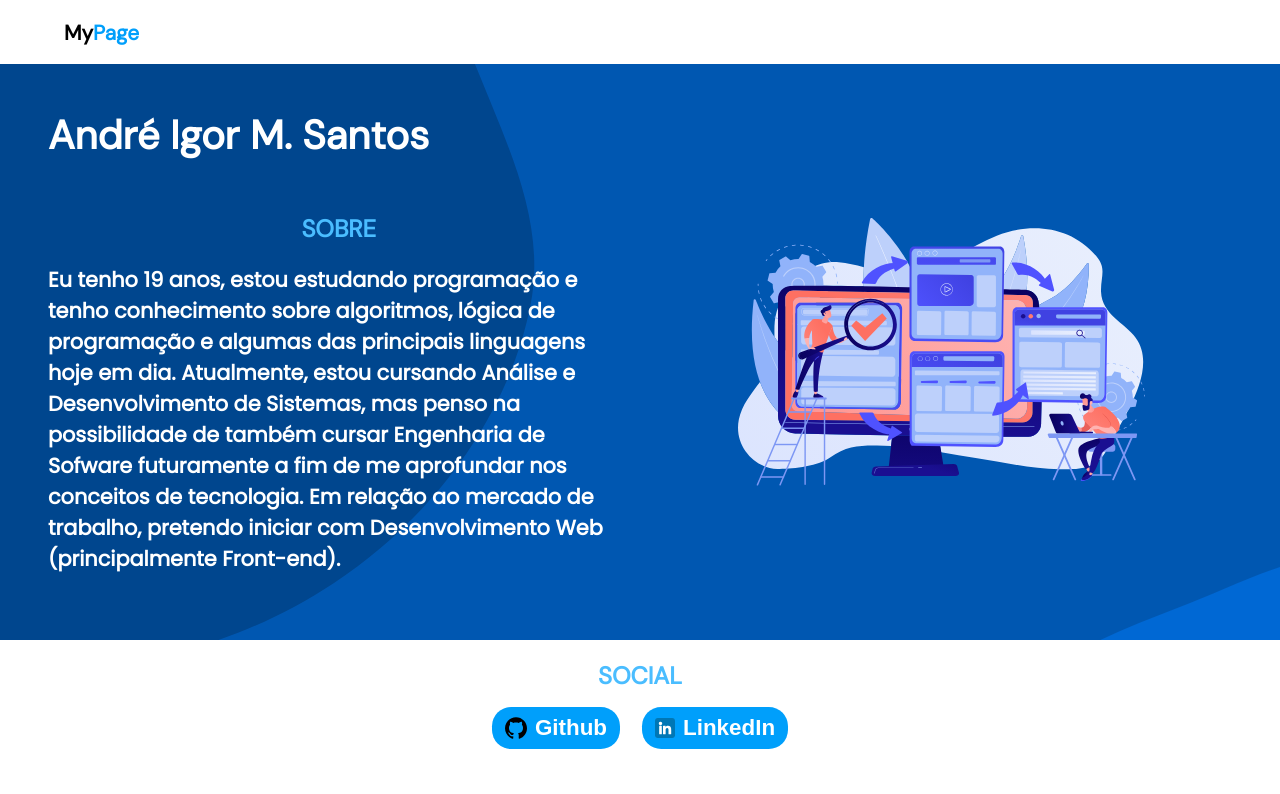
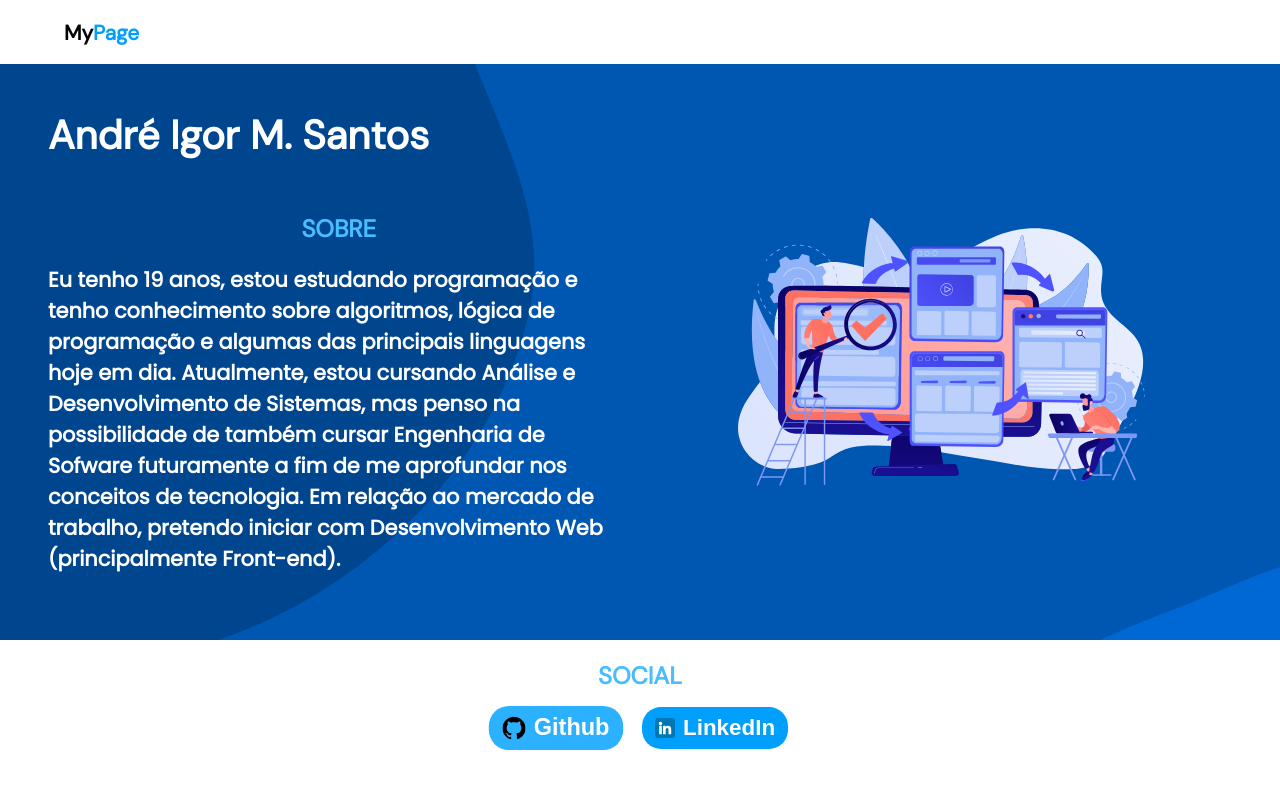
Before and after one commit to igorms20/LandingPage, a plain HTML site: page index.html in a window 1280 px wide. In both pictures the pointer is over the button "Github". Shown: the top 794 px of the page. Drawn offline with Linux system fonts and the light colour scheme.

Commit message:
alteração botões social

```diff
--- a/assets/css/style.css
+++ b/assets/css/style.css
@@ -111,6 +111,11 @@ header {
 
 }
 
+.btn:hover {
+    transform: scale(105%);
+    background-color: #2bb1ff;
+}
+
 .buttons a {
     text-decoration: none;
 }
@@ -143,7 +148,7 @@ header {
 
 .box:hover {
     background-color: rgb(208, 241, 255);
-    transform: scale(110%);
+    transform: scale(105%);
 }
 
 .box p {
```
